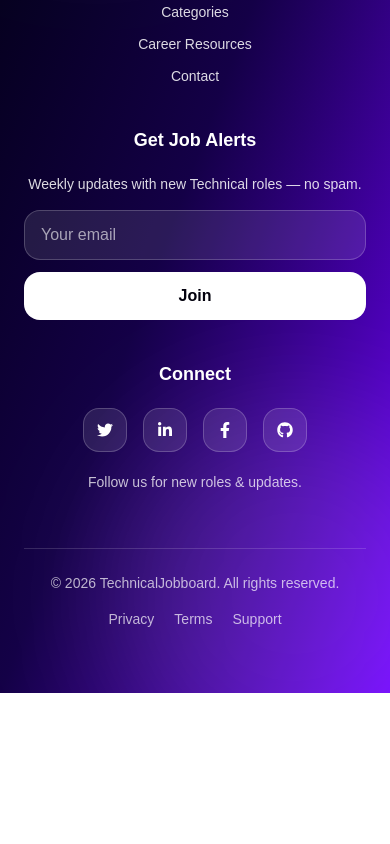
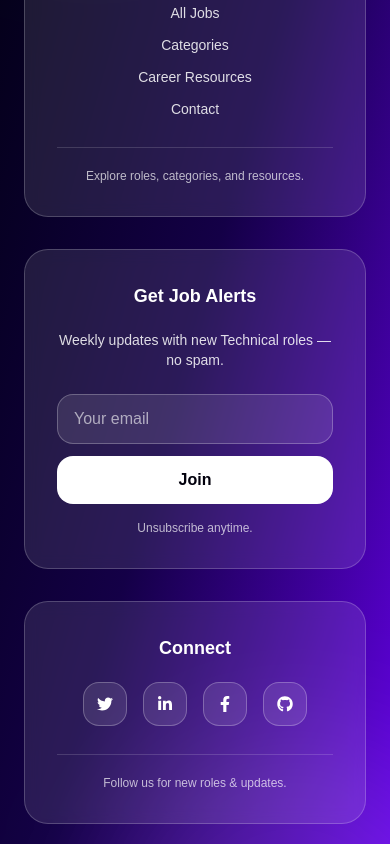
Before and after one commit to adebisidolapo/technicaljobboard, a Next.js app in the folder jobboard/: page / in a window 390 px wide. Shown: the part 8420-9264 px from the top of the page. Before the commit the page ends 9113 px from the top, so only its background shows below. Built offline with nearby package versions, Linux system fonts and the light colour scheme.

Commit message:
update footer

```diff
--- a/jobboard/components/Footer.tsx
+++ b/jobboard/components/Footer.tsx
@@ -12,9 +12,8 @@ export default function Footer() {
         <div className="absolute -bottom-24 -right-24 w-96 h-96 rounded-full bg-white/10 blur-3xl" />
 
         <div className="relative max-w-7xl mx-auto px-6 py-16">
-          {/* TOP: Logo + writeup (centered) */}
+          {/* TOP: Logo + writeup */}
           <div className="flex flex-col items-center text-center">
-            {/* Logo card so it stays visible on gradient */}
             <div className="rounded-3xl bg-white/95 text-[#02000D] shadow-xl border border-white/20 px-7 py-6 sm:px-10 sm:py-7">
               <img
                 src="/logo.png"
@@ -30,12 +29,13 @@ export default function Footer() {
             </p>
           </div>
 
-          {/* 3-COLUMN AREA (centered + aligned) */}
-          <div className="mt-14 grid grid-cols-1 md:grid-cols-3 gap-10 md:gap-12 items-start text-center">
+          {/* 3 columns as equal-height cards */}
+          <div className="mt-14 grid grid-cols-1 md:grid-cols-3 gap-8 md:gap-10 items-stretch text-center">
             {/* Explore */}
-            <div className="mx-auto w-full max-w-xs">
+            <div className="h-full rounded-3xl bg-white/10 border border-white/20 backdrop-blur p-8 flex flex-col">
               <h3 className="font-semibold text-lg mb-5">Explore</h3>
-              <ul className="space-y-3 text-white/85 text-sm">
+
+              <ul className="space-y-3 text-white/85 text-sm flex-1">
                 <li className="hover:text-white transition cursor-pointer">
                   All Jobs
                 </li>
@@ -49,34 +49,44 @@ export default function Footer() {
                   Contact
                 </li>
               </ul>
+
+              <div className="mt-7 h-px bg-white/15" />
+              <p className="mt-5 text-xs text-white/70">
+                Explore roles, categories, and resources.
+              </p>
             </div>
 
             {/* Newsletter */}
-            <div className="mx-auto w-full max-w-sm">
+            <div className="h-full rounded-3xl bg-white/10 border border-white/20 backdrop-blur p-8 flex flex-col">
               <h3 className="font-semibold text-lg mb-5">Get Job Alerts</h3>
-              <p className="text-white/85 text-sm mb-4">
+
+              <p className="text-white/85 text-sm mb-6 flex-1">
                 Weekly updates with new Technical roles — no spam.
               </p>
 
-              <div className="flex flex-col sm:flex-row gap-3 justify-center">
+              <div className="flex flex-col gap-3">
                 <input
                   type="email"
                   placeholder="Your email"
-                  className="w-full px-4 py-3 rounded-2xl bg-white/10 border border-white/20
+                  className="w-full px-4 py-3 rounded-2xl bg-white/10 border border-white/25
                              text-white placeholder:text-white/60 outline-none
                              focus:ring-2 focus:ring-white/40"
                 />
-                <button className="w-full sm:w-auto bg-white text-[#02000D] px-6 py-3 rounded-2xl font-semibold hover:bg-white/90 transition">
+                <button className="w-full bg-white text-[#02000D] px-6 py-3 rounded-2xl font-semibold hover:bg-white/90 transition">
                   Join
                 </button>
               </div>
+
+              <p className="mt-4 text-xs text-white/70">
+                Unsubscribe anytime.
+              </p>
             </div>
 
             {/* Connect */}
-            <div className="mx-auto w-full max-w-xs">
+            <div className="h-full rounded-3xl bg-white/10 border border-white/20 backdrop-blur p-8 flex flex-col">
               <h3 className="font-semibold text-lg mb-5">Connect</h3>
 
-              <div className="flex justify-center gap-4">
+              <div className="flex justify-center gap-4 flex-1">
                 {[
                   { Icon: FaTwitter, label: "Twitter" },
                   { Icon: FaLinkedinIn, label: "LinkedIn" },
@@ -87,7 +97,7 @@ export default function Footer() {
                     key={label}
                     href="#"
                     aria-label={label}
-                    className="h-11 w-11 rounded-2xl bg-white/10 border border-white/20
+                    className="h-11 w-11 rounded-2xl bg-white/10 border border-white/25
                                flex items-center justify-center hover:bg-white/20 transition"
                   >
                     <Icon />
@@ -95,7 +105,8 @@ export default function Footer() {
                 ))}
               </div>
 
-              <p className="text-white/75 text-sm mt-5">
+              <div className="mt-7 h-px bg-white/15" />
+              <p className="mt-5 text-xs text-white/70">
                 Follow us for new roles & updates.
               </p>
             </div>
@@ -104,9 +115,11 @@ export default function Footer() {
           {/* Divider */}
           <div className="mt-14 h-px bg-white/15" />
 
-          {/* Bottom row */}
+          {/* Bottom */}
           <div className="mt-6 flex flex-col md:flex-row items-center justify-between gap-4 text-white/70 text-sm">
-            <p>© {new Date().getFullYear()} TechnicalJobboard. All rights reserved.</p>
+            <p>
+              © {new Date().getFullYear()} TechnicalJobboard. All rights reserved.
+            </p>
 
             <div className="flex gap-5">
               <span className="hover:text-white transition cursor-pointer">
```
